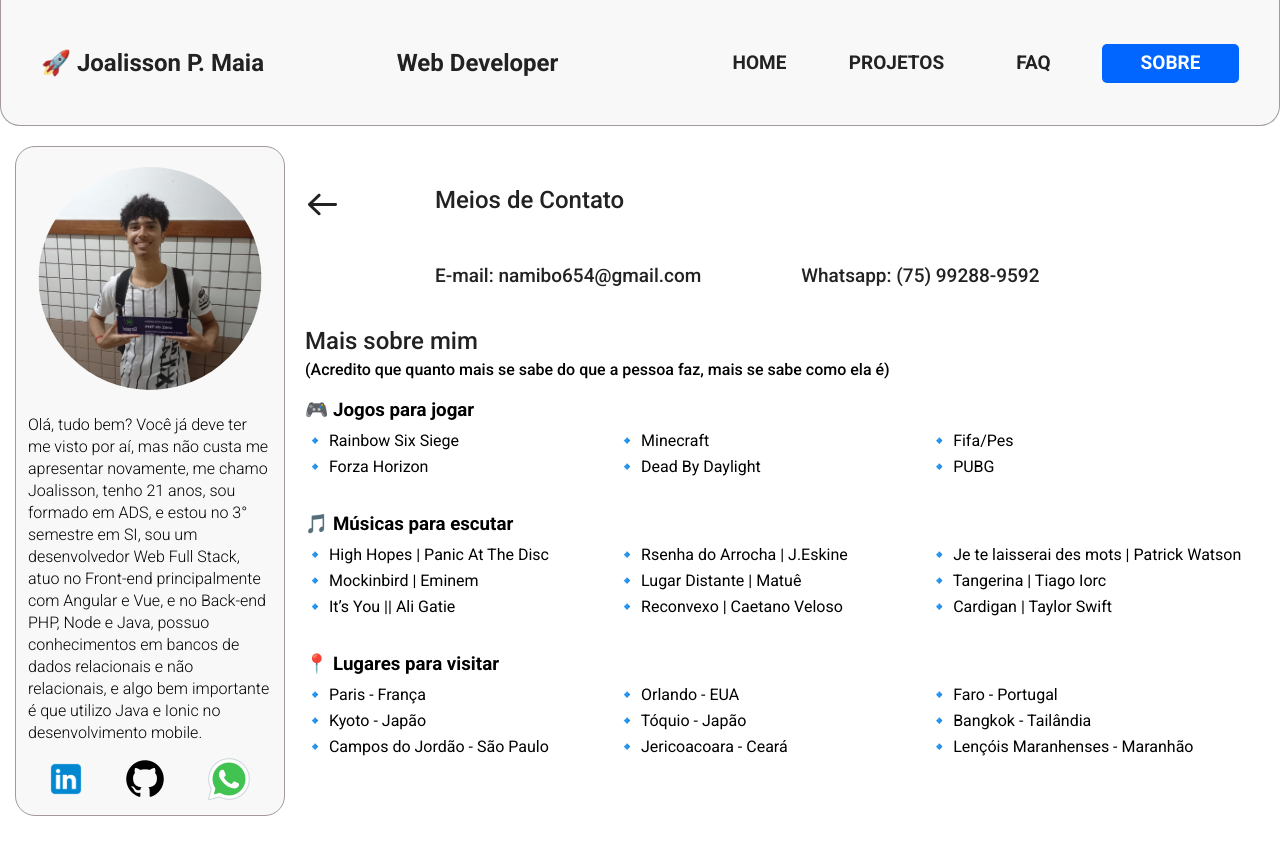
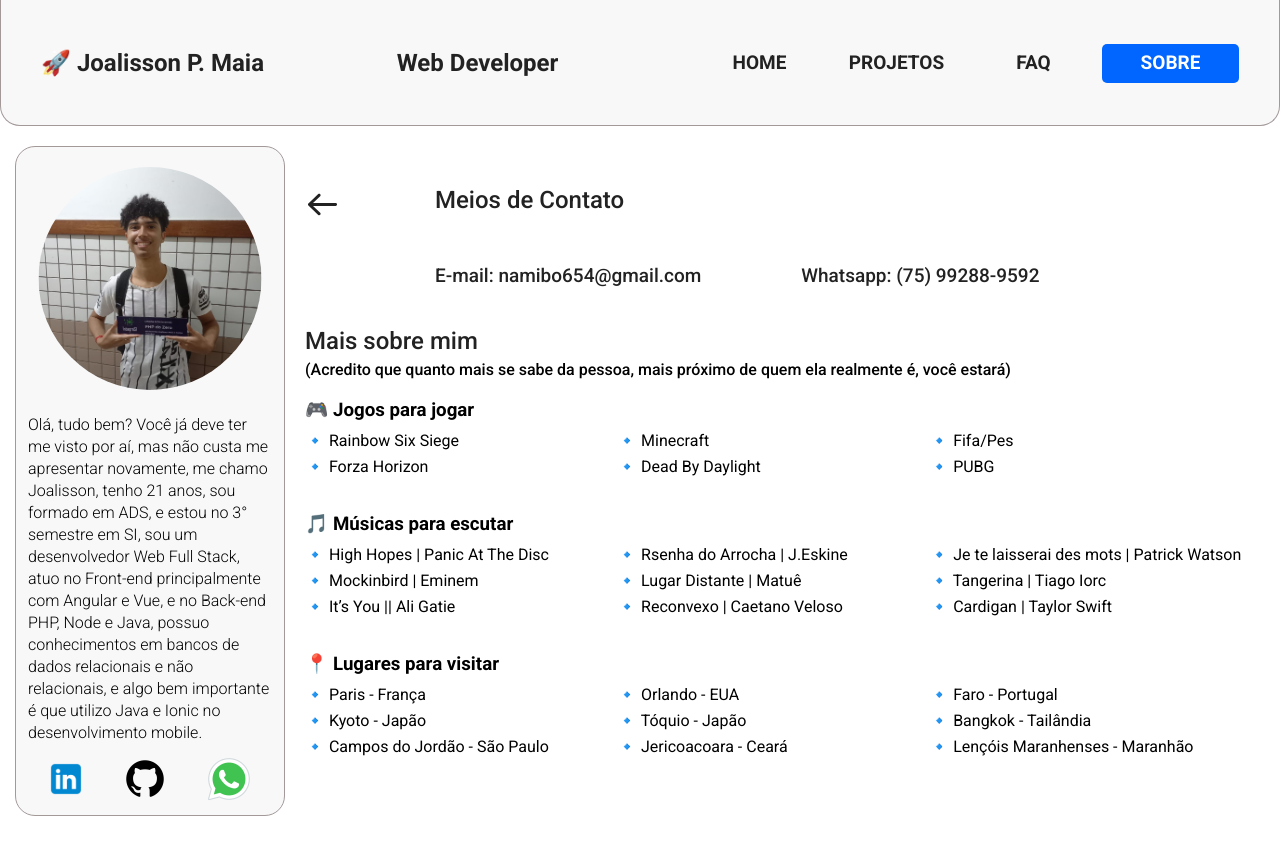
Before and after one commit to Namibo06/portifolio-atual-angular, an Angular app: page /sobre in a window 1280 px wide. Shown: the top 854 px of the page. Built offline with nearby package versions, Linux system fonts and the light colour scheme.

Commit message:
refactor: change text

```diff
--- a/src/app/pages/about/about/about.component.html
+++ b/src/app/pages/about/about/about.component.html
@@ -31,7 +31,7 @@
 
             <section class="more__about__me">
                 <h2>Mais sobre mim</h2>
-                <h4>(Acredito que quanto mais se sabe do que a pessoa faz, mais se sabe como ela é)</h4>
+                <h4>(Acredito que quanto mais se sabe da pessoa, mais próximo de quem ela realmente é, você estará)</h4>
 
                 <div class="more__about__me__single">
                     <h3>🎮 Jogos para jogar</h3>
```
